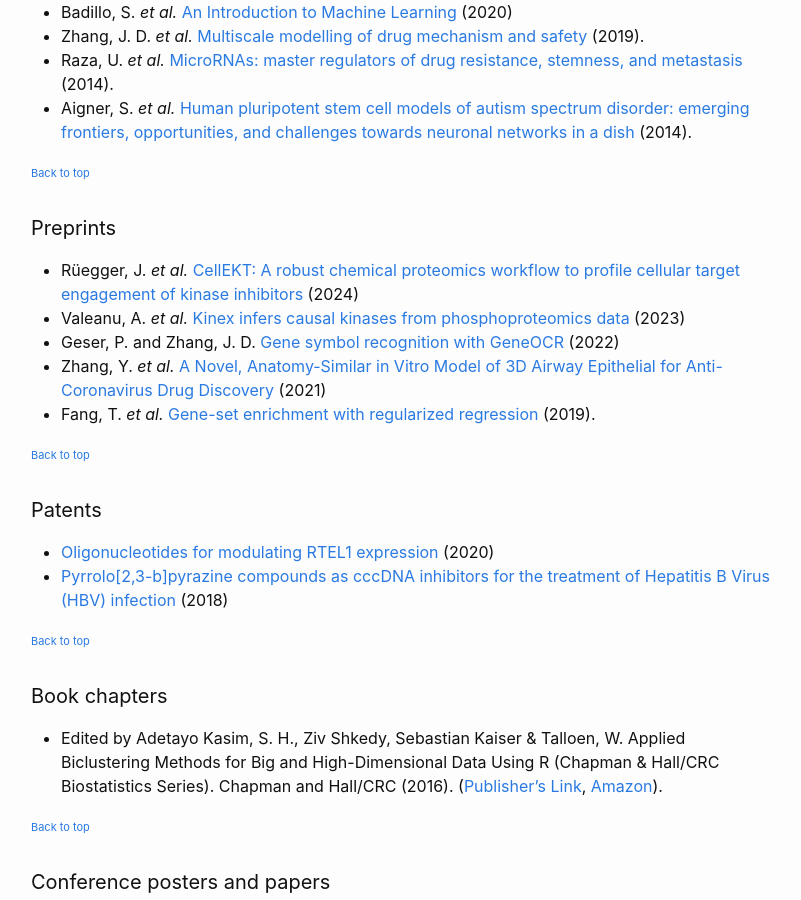
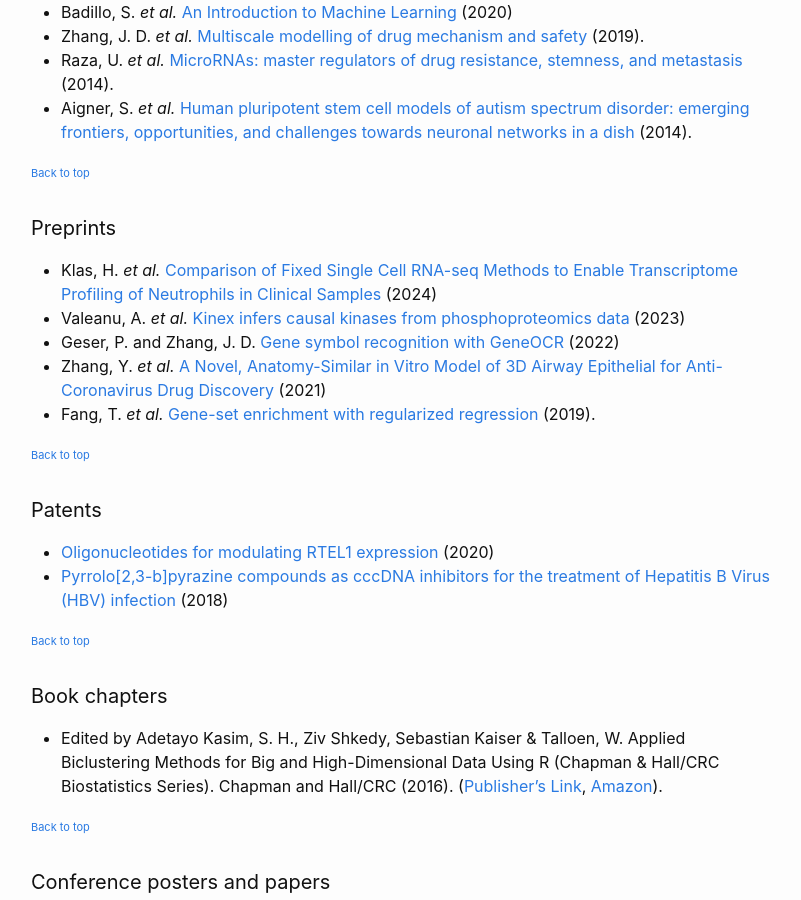
Before and after one commit to Accio/accio.github.io, a Jekyll site: the page built from _pages/research.md, in a window 1280 px wide and 900 px high, scrolled down 2981 px. Shown: the whole window, without its empty margins (239-1040 px from the left). Built offline with Jekyll 4.4.1, drawn with Linux system fonts in a browser that asks for light colours.

Commit message:
add Hatje et al. to pre-print, and remove CellEKT preprint

```diff
--- a/_pages/research.md
+++ b/_pages/research.md
@@ -88,7 +88,7 @@ Most publications are accessible from [my Google Scholar profile](https://schola
 <a href="#top" style="font-size: 11px;">Back to top</a>
 #### Preprints
 
-* Rüegger, J. *et al.* [CellEKT: A robust chemical proteomics workflow to profile cellular target engagement of kinase inhibitors](https://www.biorxiv.org/content/10.1101/2024.10.01.616061v1) (2024)
+* Klas, H. *et al.* [Comparison of Fixed Single Cell RNA-seq Methods to Enable Transcriptome Profiling of Neutrophils in Clinical Samples](https://www.biorxiv.org/content/10.1101/2024.08.14.607767v1.abstract) (2024)
 * Valeanu, A. *et al.* [Kinex infers causal kinases from phosphoproteomics data](https://www.biorxiv.org/content/10.1101/2023.11.23.568445v1) (2023)
 * Geser, P. and Zhang, J. D. [Gene symbol recognition with GeneOCR](https://www.biorxiv.org/content/10.1101/2022.07.01.498459v3) (2022)
 * Zhang, Y. *et al.* [A Novel, Anatomy-Similar in Vitro Model of 3D Airway Epithelial for Anti-Coronavirus Drug Discovery](https://doi.org/10.1101/2021.03.03.433824) (2021)
```
